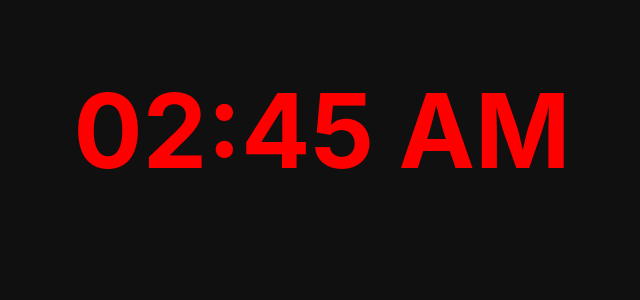
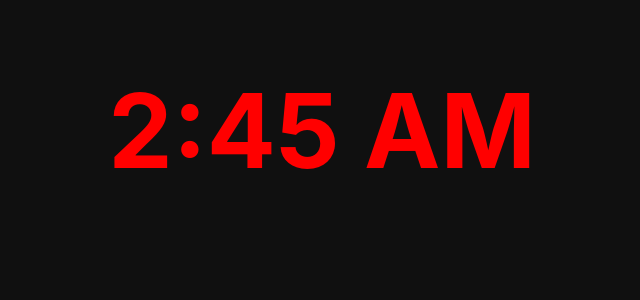
Before and after one commit to paulrisk3/rawley-clock, a React (Create React App) app: page / in a window 1280 px wide. Shown: the top 300 px of the page, without its empty margins (318-958 px from the left). Built offline with nearby package versions, Linux system fonts and the light colour scheme.

Commit message:
Numeric hour display instead of 2-digit

```diff
--- a/src/components/Clock.js
+++ b/src/components/Clock.js
@@ -27,7 +27,7 @@ class Clock extends React.Component {
   render() {
     return (
       <div>
-        <h1 style={{display: 'flex', justifyContent: 'center', color: 'red', fontSize: '8vw'}}>{this.state.date.toLocaleTimeString([], { hour: '2-digit', minute: '2-digit'})}</h1>
+        <h1 style={{display: 'flex', justifyContent: 'center', color: 'red', fontSize: '8vw'}}>{this.state.date.toLocaleTimeString([], { hour: 'numeric', minute: '2-digit'})}</h1>
       </div>
     );
   }
```
